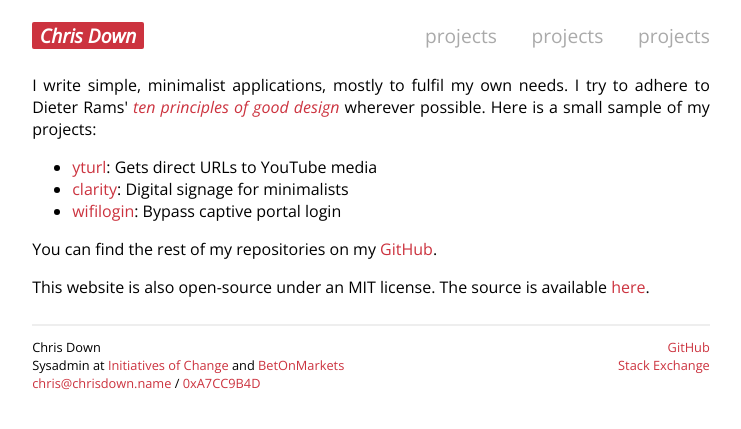
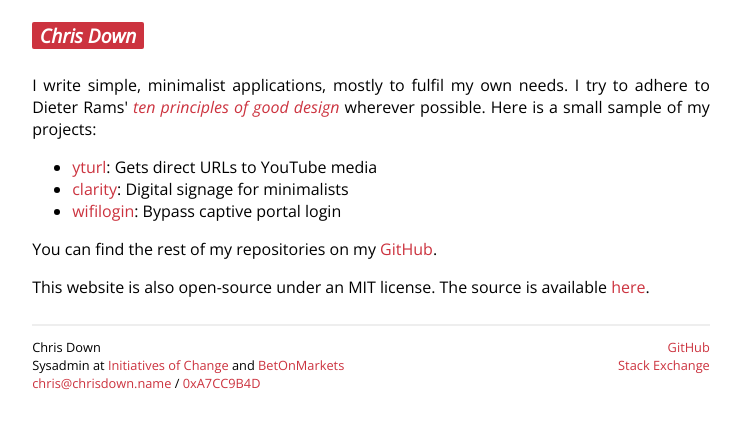
Before and after one commit to cdown/chrisdown.name, a Jekyll site: the page built from index.html, in a window 1280 px wide. Shown: the top 429 px of the page, without its empty margins (269-1010 px from the left). Built offline with Jekyll 4.4.1, drawn with Linux system fonts in a browser that asks for light colours.

Commit message:
Remove test links

```diff
--- a/_config.yml
+++ b/_config.yml
@@ -22,13 +22,7 @@ personal:
         account: chris
 
 header:
-    links:
-        - name: projects
-          url: /projects
-        - name: projects
-          url: /projects
-        - name: projects
-          url: /projects
+    links: []
 
 footer:
     links:
```
